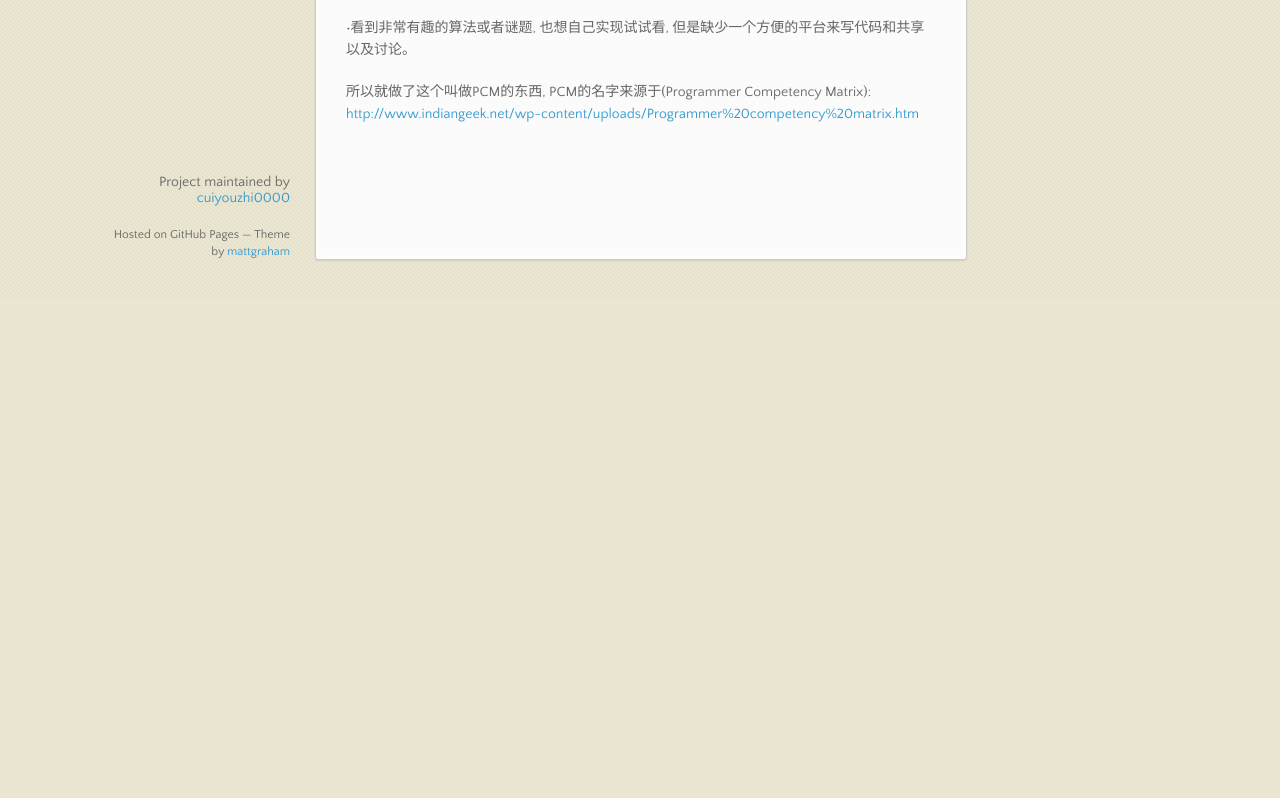
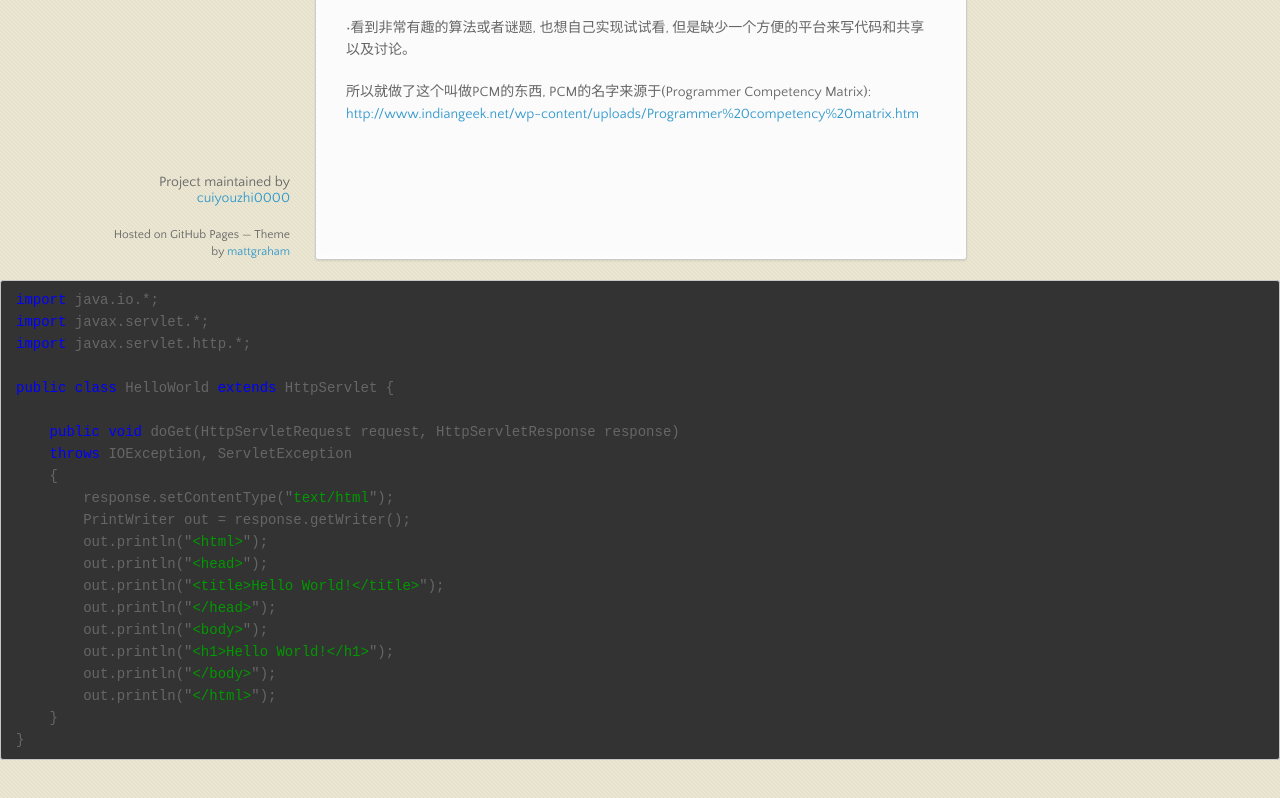
Before and after one commit to C8504/pcm, a plain HTML site: page index.html in a window 1280 px wide. Shown: the part 500-1298 px from the top of the page. Before the commit the page ends 800 px from the top, so only its background shows below. Drawn offline with nearby package versions, Linux system fonts and the light colour scheme.

Commit message:
add java code to index.html

```diff
--- a/index.html
+++ b/index.html
@@ -65,6 +65,26 @@ C程序, 怎么使用git,vim,make 等等？</p>
       </footer>
     </div>
     <!--[if !IE]><script>fixScale(document);</script><![endif]-->
+    <pre><font color="#0000FF">import</font> java.io.*;
+<font color="#0000FF">import</font> javax.servlet.*;
+<font color="#0000FF">import</font> javax.servlet.http.*;
 
+<font color="#0000FF">public class</font> HelloWorld <font color="#0000FF">extends</font> HttpServlet {
+
+    <font color="#0000FF">public void</font> doGet(HttpServletRequest request, HttpServletResponse response)
+    <font color="#0000FF">throws</font> IOException, ServletException
+    {
+        response.setContentType(&quot;<font color="#009900">text/html</font>&quot;);
+        PrintWriter out = response.getWriter();
+        out.println(&quot;<font color="#009900">&lt;html&gt;</font>&quot;);
+        out.println(&quot;<font color="#009900">&lt;head&gt;</font>&quot;);
+        out.println(&quot;<font color="#009900">&lt;title&gt;Hello World!&lt;/title&gt;</font>&quot;);
+        out.println(&quot;<font color="#009900">&lt;/head&gt;</font>&quot;);
+        out.println(&quot;<font color="#009900">&lt;body&gt;</font>&quot;);
+        out.println(&quot;<font color="#009900">&lt;h1&gt;Hello World!&lt;/h1&gt;</font>&quot;);
+        out.println(&quot;<font color="#009900">&lt;/body&gt;</font>&quot;);
+        out.println(&quot;<font color="#009900">&lt;/html&gt;</font>&quot;);
+    }
+}</pre>
   </body>
 </html>
```
